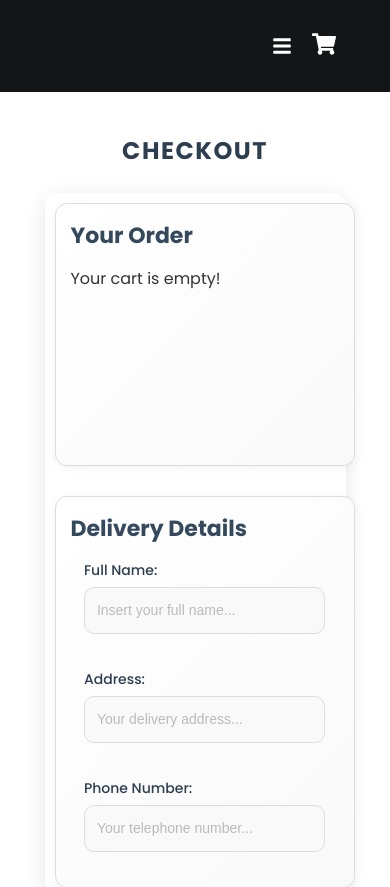
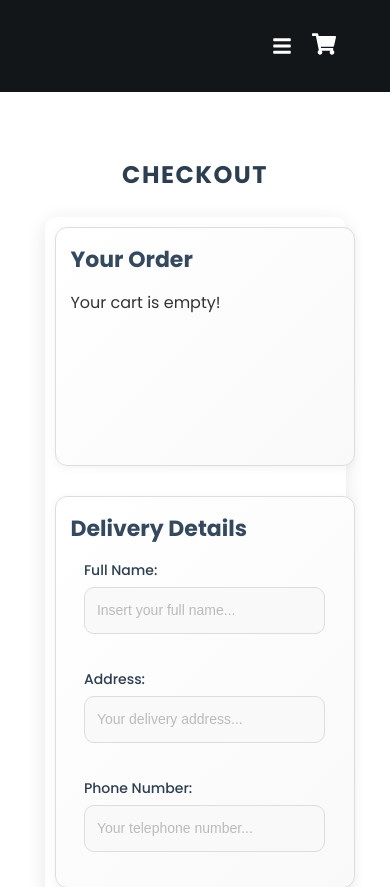
Before and after one commit to Manudd25/Pizza-Delivery-Web, a React (Vite) app: page /checkout in a window 390 px wide. Shown: the top 887 px of the page. Built offline with nearby package versions, Linux system fonts and the light colour scheme.

Commit message:
margin adjusted

```diff
--- a/src/styles/Checkout.css
+++ b/src/styles/Checkout.css
@@ -268,7 +268,7 @@
 
   .checkoutTitle {
     font-size: 24px;  /* Reduce the title size for mobile */
-    margin-top: 1rem;  /* Reduce the margin on top for better alignment */
+    margin-top: 2.5rem;  /* Reduce the margin on top for better alignment */
   }
 
   .checkoutContent {
```
Also changed, not shown: 4 other files (tests, documents, lock files or other folders).
